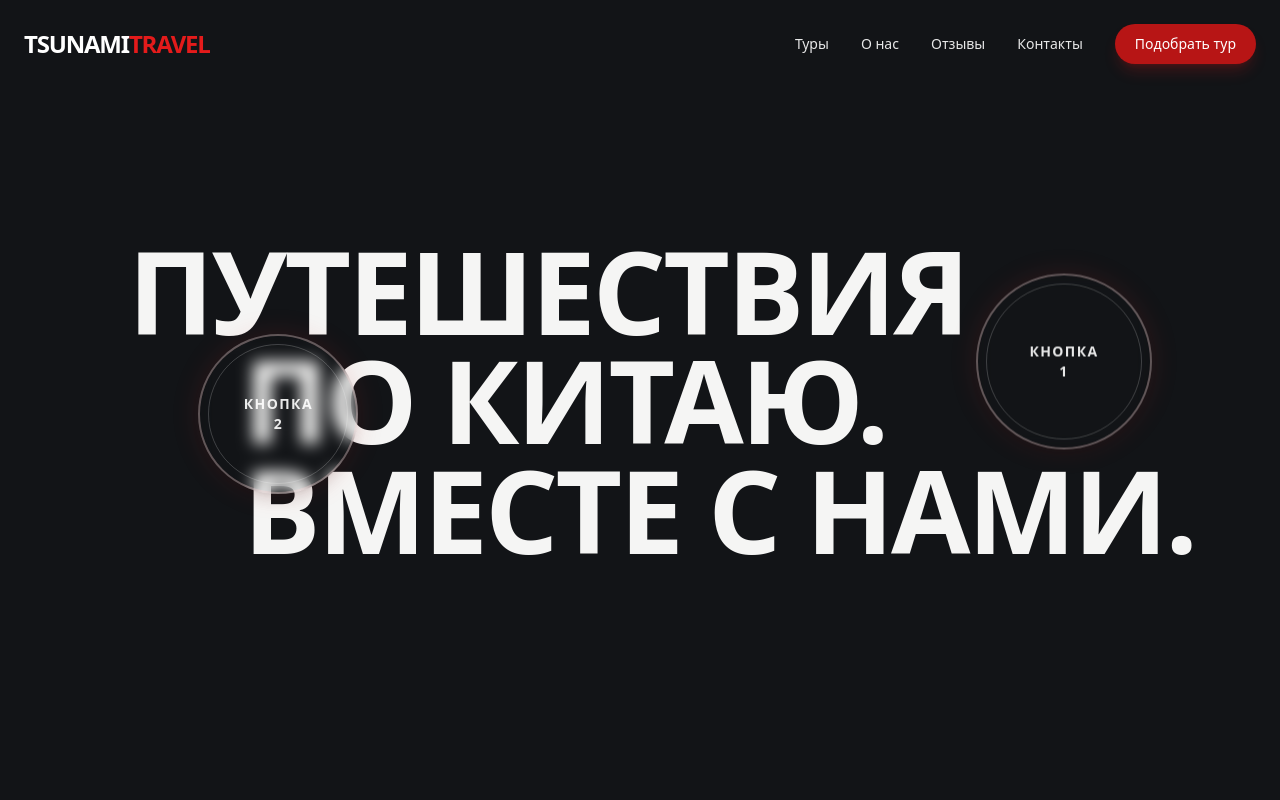
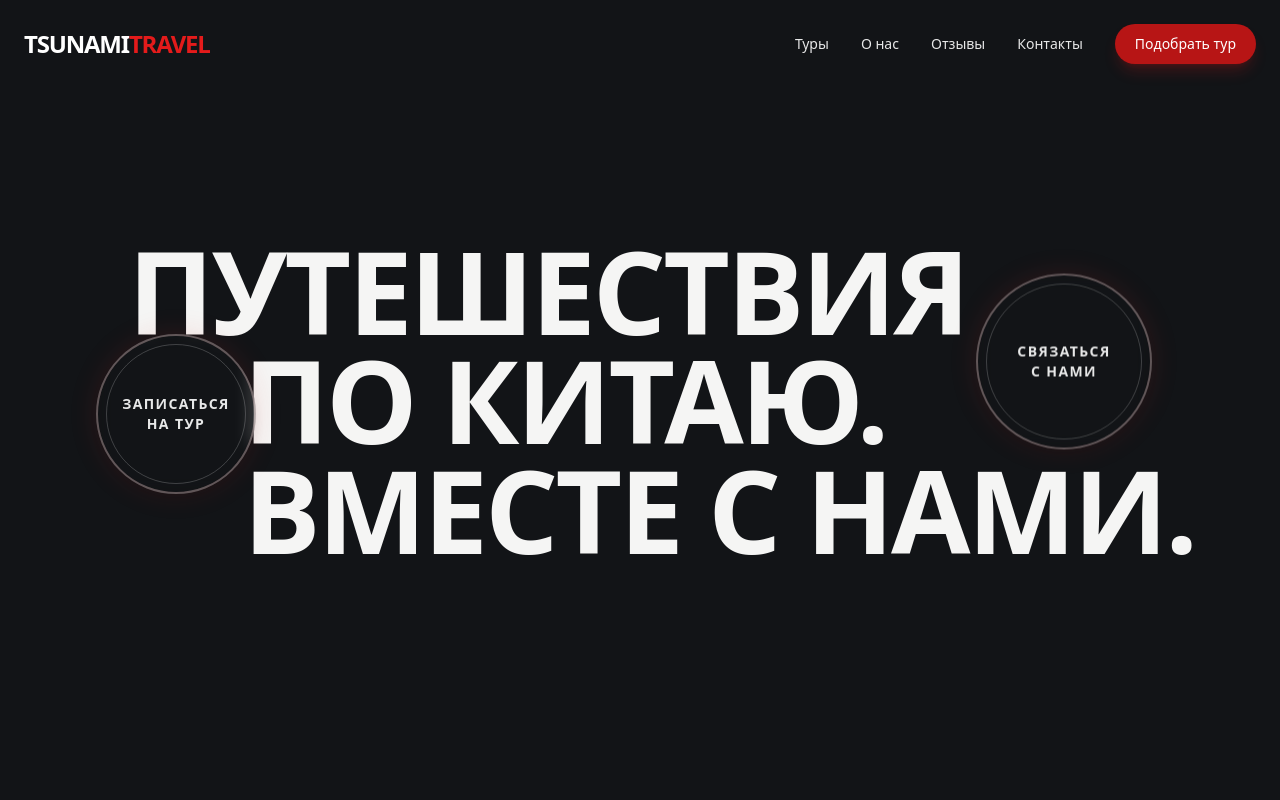
Before and after one commit to payton-ggg/chi-na, a Next.js app: page / in a window 1280 px wide. Shown: the top 800 px of the page. Built offline with nearby package versions, Linux system fonts and the light colour scheme.

Commit message:
feat: Add Hero component with parallax text and interactive bubbles to the home page.

```diff
--- a/app/components/Hero.tsx
+++ b/app/components/Hero.tsx
@@ -64,13 +64,13 @@ export default function Hero() {
           <div className="absolute inset-0 rounded-full shadow-[0_0_30px_rgba(220,38,38,0.15)] group-hover:shadow-[0_0_60px_rgba(220,38,38,0.5)] transition-all duration-500" />
 
           <span className="text-xs sm:text-sm uppercase tracking-widest text-white/90 group-hover:text-white text-center relative z-10 font-semibold transition-all duration-300">
-            КНОПКА
-            <br />1
+            СВЯЗАТЬСЯ
+            <br />С НАМИ
           </span>
         </button>
 
         {/* Bubble 2 - Hidden on small mobile, adaptive on larger screens */}
-        <button className="hidden sm:flex absolute top-[28%] right-[75%] sm:top-[30%] sm:right-[77%] md:top-[30%] md:right-[77%] w-28 h-28 sm:w-32 sm:h-32 md:w-40 md:h-40 rounded-full border-2 border-white/30 items-center justify-center backdrop-blur-sm animate-float-slow cursor-pointer group transition-all duration-500 z-20 hover:scale-110 hover:border-primary-scarlet-500/50 shadow-lg">
+        <button className="hidden sm:flex absolute top-[28%] right-[75%] sm:top-[30%] sm:right-[85%] md:top-[30%] md:right-[85%] w-28 h-28 sm:w-32 sm:h-32 md:w-40 md:h-40 rounded-full border-2 border-white/30 items-center justify-center backdrop-blur-sm animate-float-slow cursor-pointer group transition-all duration-500 z-20 hover:scale-110 hover:border-primary-scarlet-500/50 shadow-lg">
           <div className="absolute inset-2 rounded-full border border-white/20 group-hover:border-primary-scarlet-400/40 transition-all duration-500" />
 
           <div className="absolute inset-0 rounded-full bg-linear-to-br from-primary-scarlet-600/0 via-primary-scarlet-500/0 to-primary-scarlet-700/0 group-hover:from-primary-scarlet-600/70 group-hover:via-primary-scarlet-500/80 group-hover:to-primary-scarlet-700/90 transition-all duration-500" />
@@ -78,8 +78,9 @@ export default function Hero() {
           <div className="absolute inset-0 rounded-full shadow-[0_0_30px_rgba(220,38,38,0.15)] group-hover:shadow-[0_0_60px_rgba(220,38,38,0.5)] transition-all duration-500" />
 
           <span className="text-xs sm:text-sm uppercase tracking-widest text-white/90 group-hover:text-white text-center relative z-10 font-semibold transition-all duration-300">
-            КНОПКА
-            <br />2
+            ЗАПИСАТЬСЯ
+            <br />
+            НА тур
           </span>
         </button>
 
--- a/app/page.tsx
+++ b/app/page.tsx
@@ -15,7 +15,7 @@ export default function Home() {
       <PopularTours />
       <HowItWorks />
       <FinalCTA />
-      <Footer />
+      {/* <Footer /> */}
     </main>
   );
 }
```
